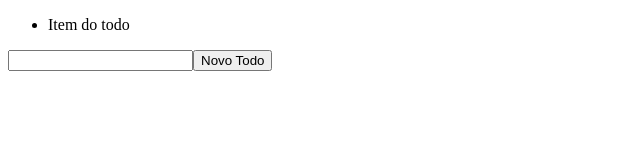
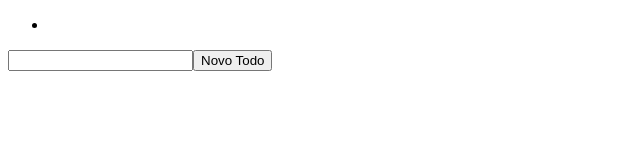
Before and after one commit to tiagoalmeida93/Redux-Hooks-Todo-List, a React (Create React App) app: page / in a window 1280 px wide. Both pictures are taken after a click on the button "Novo Todo". Shown: the top 160 px of the page, without its empty margins (0-640 px from the left). Built offline with nearby package versions, Linux system fonts and the light colour scheme.

Commit message:
Finalizando todo com Redux

```diff
--- a/src/components/TodoList.jsx
+++ b/src/components/TodoList.jsx
@@ -16,7 +16,9 @@ function TodoList(props) {
   return (
     <>
       <ul>
-        <li>Item do todo</li>
+        {props.todos.map(todo => (
+          <li key={todo.id}>{todo.text}</li>
+        ))}
       </ul>
 
       <input
```
